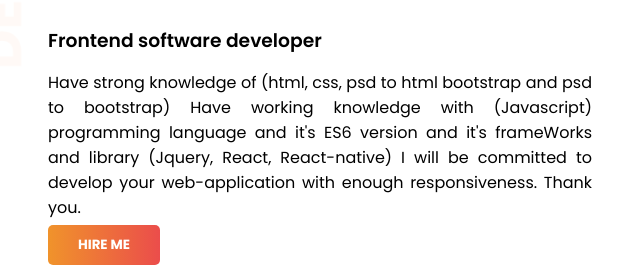
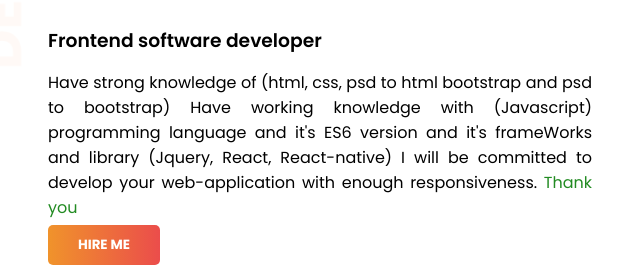
Before and after one commit to programmerhasan001/developer-portfolio, a plain HTML site: page index.html in a window 1280 px wide. Shown: the part 293-563 px from the top of the page, 48-688 px from the left. Drawn offline with Linux system fonts and the light colour scheme.

Commit message:
adding profile-greetings

```diff
--- a/css/style.css
+++ b/css/style.css
@@ -33,6 +33,9 @@ section{
 }
 .orange-color{
     color: orange;
+}
+.profile-greetings{
+    color: forestgreen;
 }
 /* header part css start */
 .header-area{
--- a/index.html
+++ b/index.html
@@ -22,8 +22,7 @@
                         working knowledge with &#40;Javascript&#41; programming language and it's ES6 version and it's
                         frameWorks and library &#40;Jquery, React,
                         React-native&#41; I will be committed to develop your web-application with enough
-                        responsiveness. Thank
-                        you.
+                        responsiveness. <span class="profile-greetings">Thank you</span>
                     </p>
                     <a href="#" target="_blank"><input type="button" value="Hire me" class="link-btn"></a>
                 </div>
```
